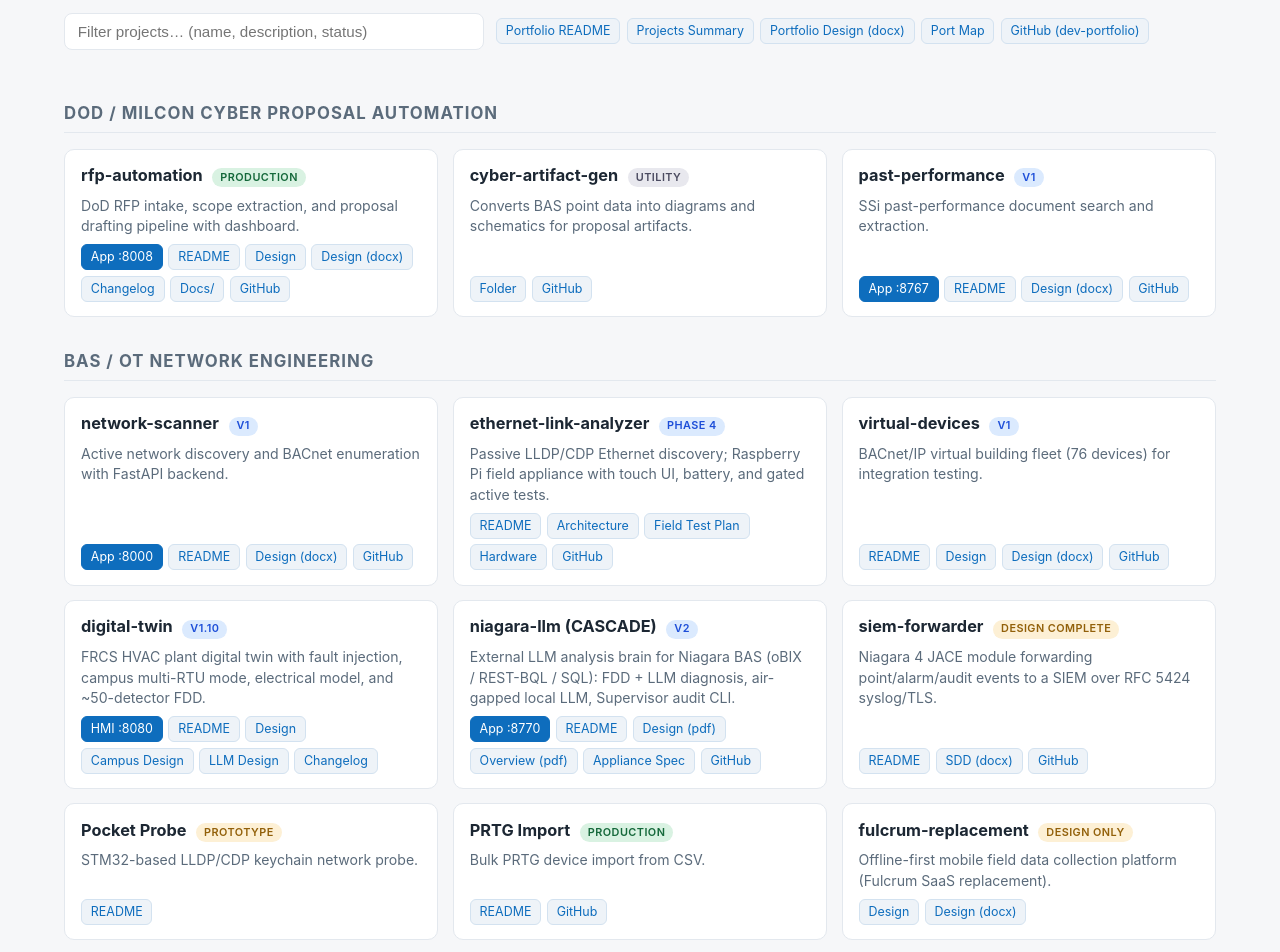
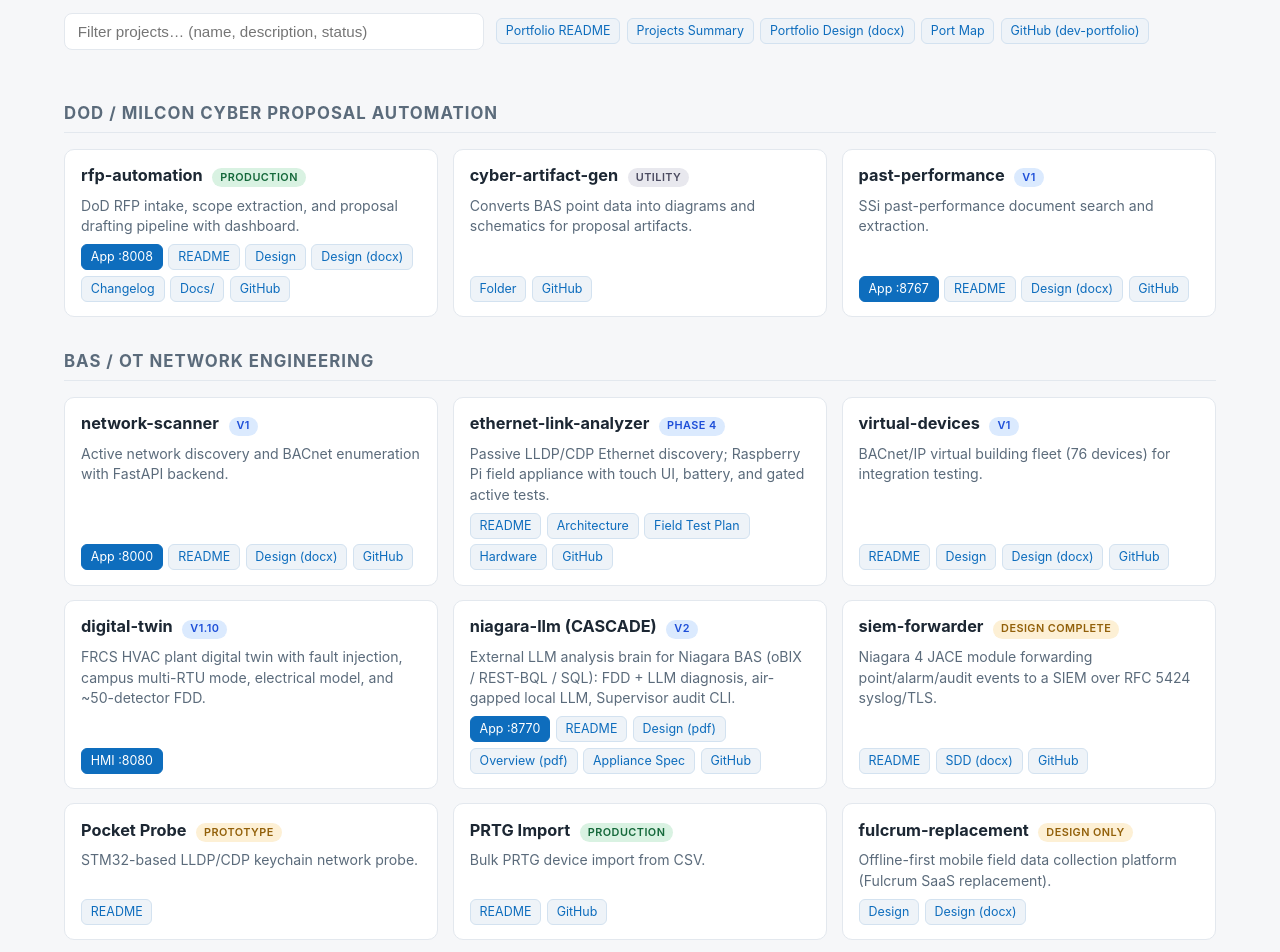
Before and after one commit to ogreen111/dev-portfolio, a plain HTML site: page index.html in a window 1280 px wide. Shown: the part 128-1080 px from the top of the page. Drawn offline with Linux system fonts and the light colour scheme.

Commit message:
Remove dead digital-twin doc links from the portfolio dashboard
digital-twin was relocated to ~/dev, so the relative links to its
README/DESIGN/CAMPUS_DESIGN/LLM_DESIGN/CHANGELOG under this tree 404.
Keep the HMI :8080 link since that still works regardless of file
location.

Co-Authored-By: Claude Sonnet 5 <noreply@anthropic.com>

```diff
--- a/index.html
+++ b/index.html
@@ -195,11 +195,6 @@
       <p class="desc">FRCS HVAC plant digital twin with fault injection, campus multi-RTU mode, electrical model, and ~50-detector FDD.</p>
       <div class="links">
         <a class="app" href="http://localhost:8080">HMI :8080</a>
-        <a href="digital-twin/frcs-digital-twin/README.md">README</a>
-        <a href="digital-twin/frcs-digital-twin/DESIGN.md">Design</a>
-        <a href="digital-twin/frcs-digital-twin/CAMPUS_DESIGN.md">Campus Design</a>
-        <a href="digital-twin/frcs-digital-twin/LLM_DESIGN.md">LLM Design</a>
-        <a href="digital-twin/frcs-digital-twin/CHANGELOG.md">Changelog</a>
       </div>
     </div>
 
```
